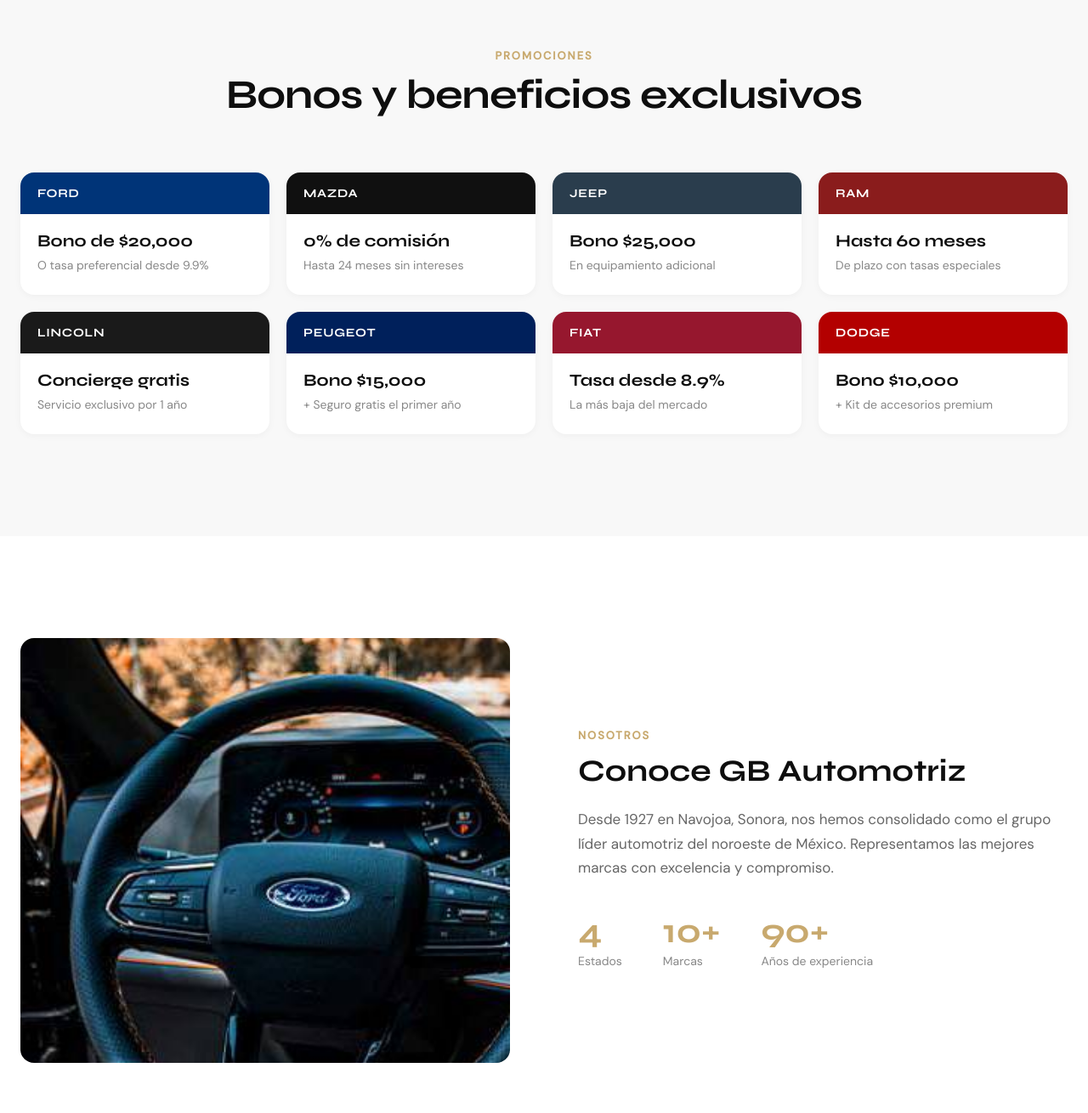
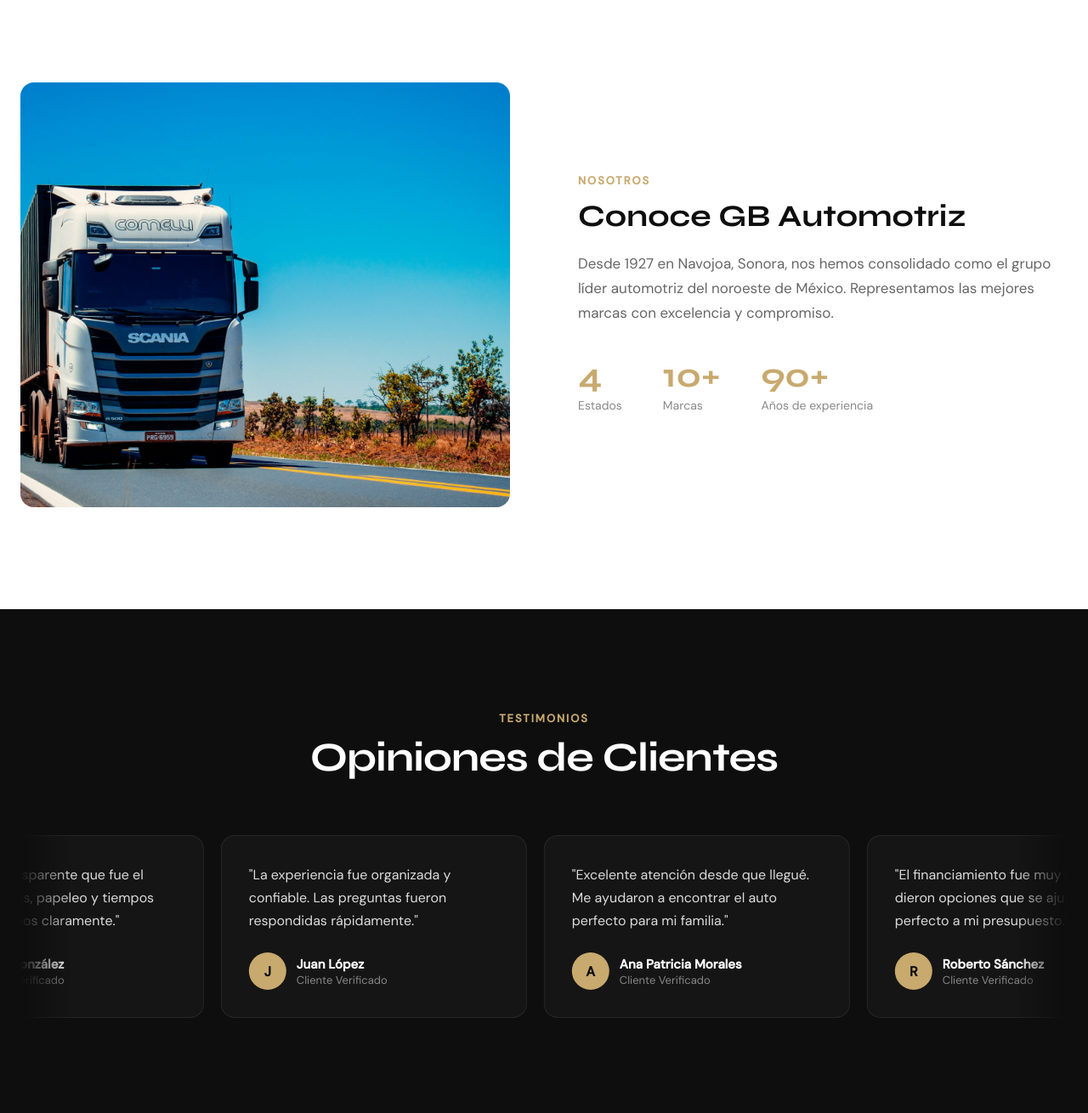
Before and after one commit to jorgeaz2001-lgtm/gb-automotriz-web, a Next.js app: page / in a window 1280 px wide. Shown: the part 4860-6170 px from the top of the page at 85% size. Built offline with nearby package versions, Linux system fonts and the light colour scheme.

Commit message:
Update: Quitar banner promociones, imagen premium showroom, testimonios marquee infinito

```diff
--- a/app/page.module.css
+++ b/app/page.module.css
@@ -811,10 +811,32 @@
   color: #ffffff;
 }
 
-.testimonialsGrid {
-  display: grid;
-  grid-template-columns: repeat(3, 1fr);
-  gap: 24px;
+.testimonialsMarquee {
+  position: relative;
+  overflow: hidden;
+  width: 100%;
+  mask-image: linear-gradient(to right, transparent, black 5%, black 95%, transparent);
+  -webkit-mask-image: linear-gradient(to right, transparent, black 5%, black 95%, transparent);
+}
+
+.testimonialsTrack {
+  display: flex;
+  gap: 20px;
+  width: max-content;
+  animation: testimonialScroll 40s linear infinite;
+}
+
+.testimonialsMarquee:hover .testimonialsTrack {
+  animation-play-state: paused;
+}
+
+@keyframes testimonialScroll {
+  0% {
+    transform: translateX(0);
+  }
+  100% {
+    transform: translateX(-50%);
+  }
 }
 
 .testimonialCard {
@@ -822,6 +844,14 @@
   border: 1px solid rgba(255,255,255,0.08);
   border-radius: 16px;
   padding: 32px;
+  width: 360px;
+  flex-shrink: 0;
+  transition: transform 0.3s ease, background 0.3s ease;
+}
+
+.testimonialCard:hover {
+  transform: translateY(-4px);
+  background: rgba(255,255,255,0.06);
 }
 
 .testimonialText {
@@ -928,8 +958,9 @@
     height: 300px;
   }
 
-  .testimonialsGrid {
-    grid-template-columns: 1fr;
+  .testimonialCard {
+    width: 320px;
+    padding: 24px;
   }
 }
 
--- a/app/page.tsx
+++ b/app/page.tsx
@@ -131,6 +131,31 @@
   {
     text: "La experiencia fue organizada y confiable. Las preguntas fueron respondidas rápidamente.",
     author: "Juan López",
+    role: "Cliente Verificado"
+  },
+  {
+    text: "Excelente atención desde que llegué. Me ayudaron a encontrar el auto perfecto para mi familia.",
+    author: "Ana Patricia Morales",
+    role: "Cliente Verificado"
+  },
+  {
+    text: "El financiamiento fue muy flexible. Me dieron opciones que se ajustaron perfecto a mi presupuesto.",
+    author: "Roberto Sánchez",
+    role: "Cliente Verificado"
+  },
+  {
+    text: "Compré mi Mazda aquí y el servicio post-venta ha sido impecable. Totalmente recomendados.",
+    author: "Diana Elena Torres",
+    role: "Cliente Verificado"
+  },
+  {
+    text: "Me sorprendió la variedad de unidades. Encontré exactamente lo que buscaba al mejor precio.",
+    author: "Fernando Castillo",
+    role: "Cliente Verificado"
+  },
+  {
+    text: "Vine a dejar mi auto a cuenta y salí con uno nuevo el mismo día. Proceso súper ágil.",
+    author: "Lucía Hernández",
     role: "Cliente Verificado"
   },
 ];
@@ -460,56 +485,6 @@
         </div>
       </section>
 
-      {/* Promotions Banner */}
-      <section className={styles.promotionsSection}>
-        <div className={styles.container}>
-          <motion.div
-            className={styles.sectionHeaderCenter}
-            initial={{ opacity: 0, y: 30 }}
-            whileInView={{ opacity: 1, y: 0 }}
-            viewport={{ once: true, margin: "-100px" }}
-            transition={{ duration: 0.6 }}
-          >
-            <span className={styles.sectionLabel}>Promociones</span>
-            <h2 className={styles.sectionTitle}>Bonos y beneficios exclusivos</h2>
-          </motion.div>
-
-          <motion.div
-            className={styles.promotionsGrid}
-            variants={staggerContainer}
-            initial="initial"
-            whileInView="animate"
-            viewport={{ once: true, margin: "-100px" }}
-          >
-            {[
-              { brand: "Ford", promo: "Bono de $20,000", detail: "O tasa preferencial desde 9.9%", color: "#003478" },
-              { brand: "Mazda", promo: "0% de comisión", detail: "Hasta 24 meses sin intereses", color: "#101010" },
-              { brand: "Jeep", promo: "Bono $25,000", detail: "En equipamiento adicional", color: "#2a3d4d" },
-              { brand: "Ram", promo: "Hasta 60 meses", detail: "De plazo con tasas especiales", color: "#8a1c1c" },
-              { brand: "Lincoln", promo: "Concierge gratis", detail: "Servicio exclusivo por 1 año", color: "#1a1a1a" },
-              { brand: "Peugeot", promo: "Bono $15,000", detail: "+ Seguro gratis el primer año", color: "#00205b" },
-              { brand: "Fiat", promo: "Tasa desde 8.9%", detail: "La más baja del mercado", color: "#96172e" },
-              { brand: "Dodge", promo: "Bono $10,000", detail: "+ Kit de accesorios premium", color: "#b30000" },
-            ].map((promo, index) => (
-              <motion.div
-                key={index}
-                className={styles.promotionCard}
-                variants={fadeInUp}
-                whileHover={{ y: -6, transition: { duration: 0.25 } }}
-              >
-                <div className={styles.promotionBrand} style={{ background: promo.color }}>
-                  <span>{promo.brand}</span>
-                </div>
-                <div className={styles.promotionContent}>
-                  <h3>{promo.promo}</h3>
-                  <p>{promo.detail}</p>
-                </div>
-              </motion.div>
-            ))}
-          </motion.div>
-        </div>
-      </section>
-
       {/* About Section */}
       <section className={styles.aboutSection}>
         <div className={styles.container}>
@@ -522,7 +497,7 @@
               transition={{ duration: 0.8 }}
             >
               <Image
-                src="/images/nosotros-volante.jpg"
+                src="/images/showroom.jpg"
                 alt="Conoce GB Automotriz"
                 fill
               />
@@ -589,19 +564,12 @@
             <h2 className={styles.sectionTitle}>Opiniones de Clientes</h2>
           </motion.div>
 
-          <motion.div
-            className={styles.testimonialsGrid}
-            variants={staggerContainer}
-            initial="initial"
-            whileInView="animate"
-            viewport={{ once: true, margin: "-100px" }}
-          >
-            {testimonials.map((item, index) => (
-              <motion.div
+          <div className={styles.testimonialsMarquee}>
+            <div className={styles.testimonialsTrack}>
+              {[...testimonials, ...testimonials].map((item, index) => (
+                <div
                   key={index}
                   className={styles.testimonialCard}
-                variants={fadeInUp}
-                whileHover={{ y: -4, transition: { duration: 0.2 } }}
                 >
                   <p className={styles.testimonialText}>"{item.text}"</p>
                   <div className={styles.testimonialAuthor}>
@@ -613,9 +581,10 @@
                       <p className={styles.testimonialRole}>{item.role}</p>
                     </div>
                   </div>
-              </motion.div>
+                </div>
               ))}
-          </motion.div>
+            </div>
+          </div>
         </div>
       </section>
 
```
Lines whose indentation alone changed are shown as unchanged.
